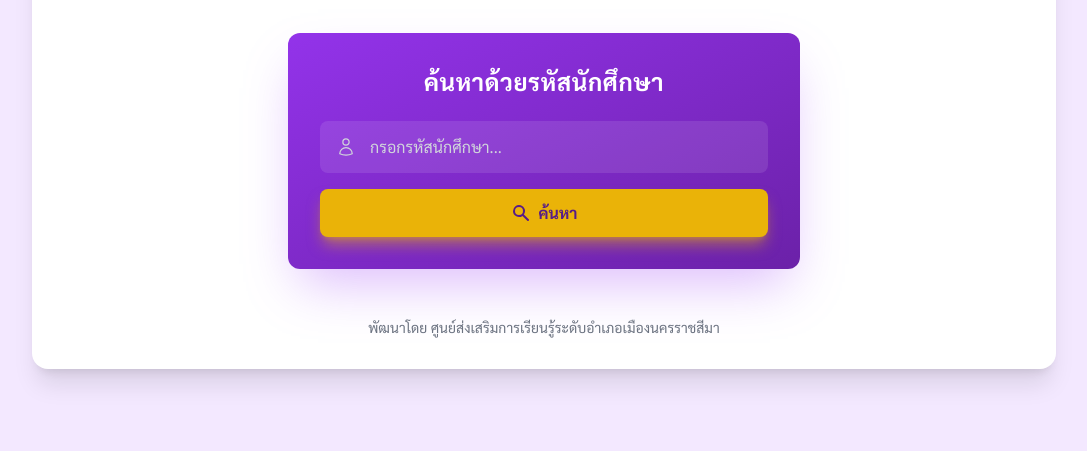
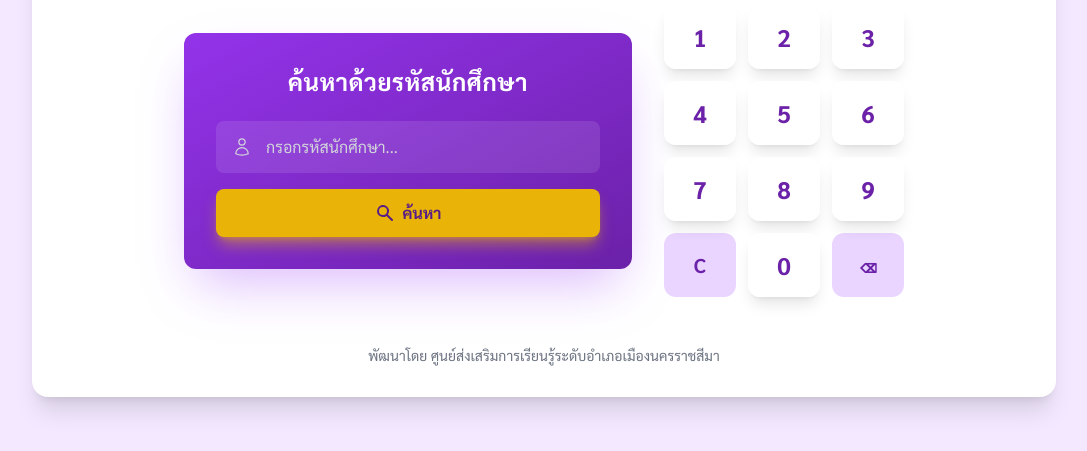
Before and after one commit to phonwat1555/ESCS3, a plain HTML site: page index.html in a window 1280 px wide. Shown: the part 349-800 px from the top of the page, without its empty margins (96-1183 px from the left). Drawn offline with nearby package versions, Linux system fonts and the light colour scheme; some packages are replaced by stand-ins of ours; a script that the page names is missing.

Commit message:
Update index.html

```diff
--- a/index.html
+++ b/index.html
@@ -87,7 +87,11 @@
                     <p class="text-gray-600 mt-1 text-base md:text-lg">สาขาวิชาคอมพิวเตอร์ธุรกิจ</p>
                     <p class="text-gray-600 mt-1 text-base md:text-lg">ศูนย์ส่งเสริมการเรียนรู้ระดับอำเภอเมืองนครราชสีมา</p>
                 </div>
-                <div class="max-w-lg mx-auto rounded-xl p-8 bg-gradient-to-br from-purple-600 to-purple-800 shadow-2xl shadow-purple-500/40 transition-all duration-300 hover:-translate-y-1">
+
+                <!-- Main Search Area Container -->
+                <div class="flex flex-col lg:flex-row items-center justify-center gap-8 w-full">
+                    <!-- Left side: Search Box -->
+                    <div class="w-full max-w-md rounded-xl p-8 bg-gradient-to-br from-purple-600 to-purple-800 shadow-2xl shadow-purple-500/40 transition-all duration-300 hover:-translate-y-1">
                         <h3 class="text-2xl font-bold text-center text-white mb-6 tracking-wide">ค้นหาด้วยรหัสนักศึกษา</h3>
                         <div class="space-y-4">
                             <div class="relative">
@@ -105,9 +109,10 @@
                         </div>
                     </div>
 
-                <!-- Numeric Keypad for touch devices -->
-                <div id="numericKeypad" class="max-w-xs mx-auto mt-6 grid grid-cols-3 gap-3 md:hidden">
+                    <!-- Right side: Numeric Keypad -->
+                    <div id="numericKeypad" class="w-full max-w-[240px] grid grid-cols-3 gap-3 mt-4 lg:mt-0">
                         <!-- JavaScript will populate this area -->
+                    </div>
                 </div>
 
                 <div class="text-center mt-12 text-sm text-gray-500">
@@ -172,13 +177,13 @@
                 keyElement.textContent = key;
                 keyElement.type = 'button';
 
-                const baseClasses = 'h-16 w-full flex items-center justify-center rounded-xl text-2xl font-semibold transition-all duration-150 ease-in-out focus:outline-none focus:ring-2 focus:ring-purple-400';
+                const baseClasses = 'h-16 w-full flex items-center justify-center rounded-xl text-2xl font-bold transition-all duration-150 ease-in-out focus:outline-none focus:ring-2 focus:ring-offset-2 focus:ring-purple-400';
                 let specificClasses = '';
 
                 if (key === 'C' || key === '⌫') {
-                    specificClasses = 'bg-gray-200 text-gray-700 hover:bg-gray-300 active:bg-gray-400 active:scale-95 text-xl';
+                    specificClasses = 'bg-purple-200 text-purple-800 hover:bg-purple-300 active:bg-purple-400 active:scale-95 text-xl';
                 } else {
-                    specificClasses = 'bg-white text-gray-700 shadow-md hover:bg-purple-50 active:bg-purple-100 active:scale-95';
+                    specificClasses = 'bg-white/80 backdrop-blur-sm text-purple-800 shadow-lg hover:bg-white active:bg-gray-100 active:scale-95';
                 }
 
                 keyElement.className = `${baseClasses} ${specificClasses}`;
```
Lines whose indentation alone changed are shown as unchanged.
